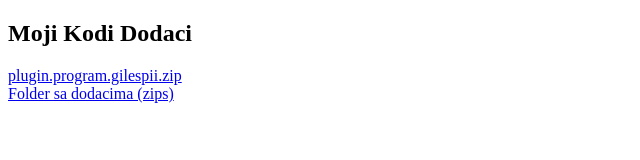
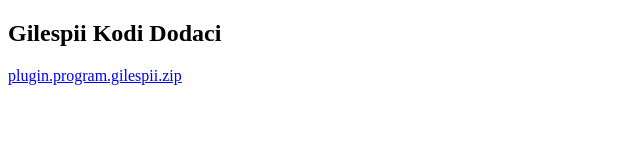
Before and after one commit to igorgiledragovic-gile/kodi, a plain HTML site: page index.html in a window 1280 px wide. Shown: the whole page, without its empty margins (0-640 px from the left). Drawn offline with Linux system fonts and the light colour scheme.

Commit message:
Update heading and link text in index.html

```diff
--- a/index.html
+++ b/index.html
@@ -1,8 +1,7 @@
 <!DOCTYPE html>
 <html>
 <body>
-<h2>Moji Kodi Dodaci</h2>
+<h2>Gilespii Kodi Dodaci</h2>
 <a href="plugin.program.gilespii.zip">plugin.program.gilespii.zip</a><br>
-<a href="zips/">Folder sa dodacima (zips)</a>
 </body>
 </html>
```
